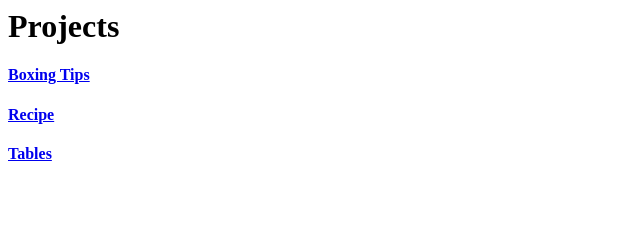
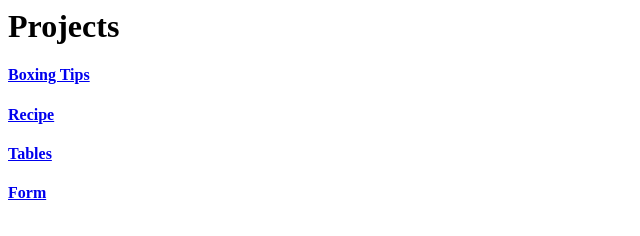
Before and after one commit to cb27bx/StudentSites, a plain HTML site: page projects/index.html in a window 1280 px wide. Shown: the full height of the page, 0-640 px from the left. Drawn offline with Linux system fonts and the light colour scheme.

Commit message:
Formsproject

```diff
--- a/projects/index.html
+++ b/projects/index.html
@@ -15,6 +15,9 @@
             <div>
                 <a href="/~cbernard1643-IT-3400-01/projects/tables"><h4>Tables</h4></a>
             </div>
+            <div>
+                    <a href="/~cbernard1643-IT-3400-01/projects/form"><h4>Form</h4></a>
+                </div>
         </div>
     </body>
 </html>
```
